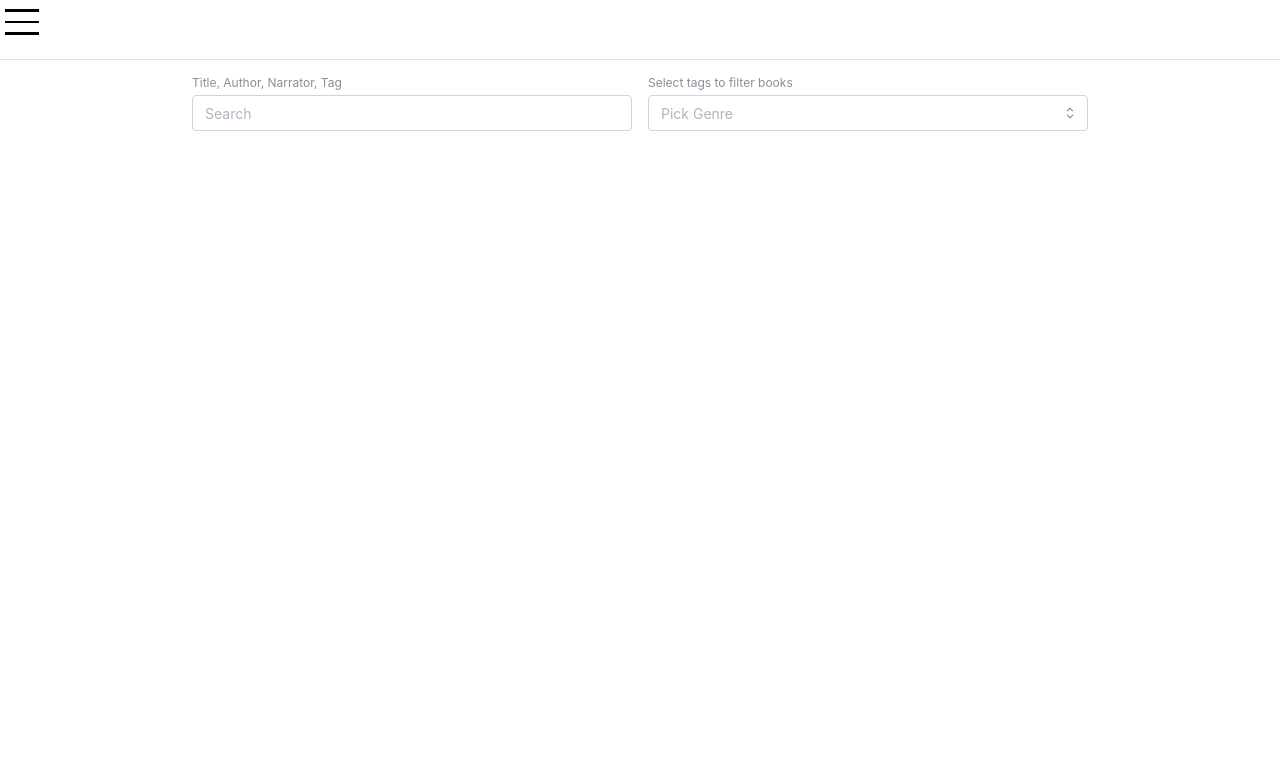
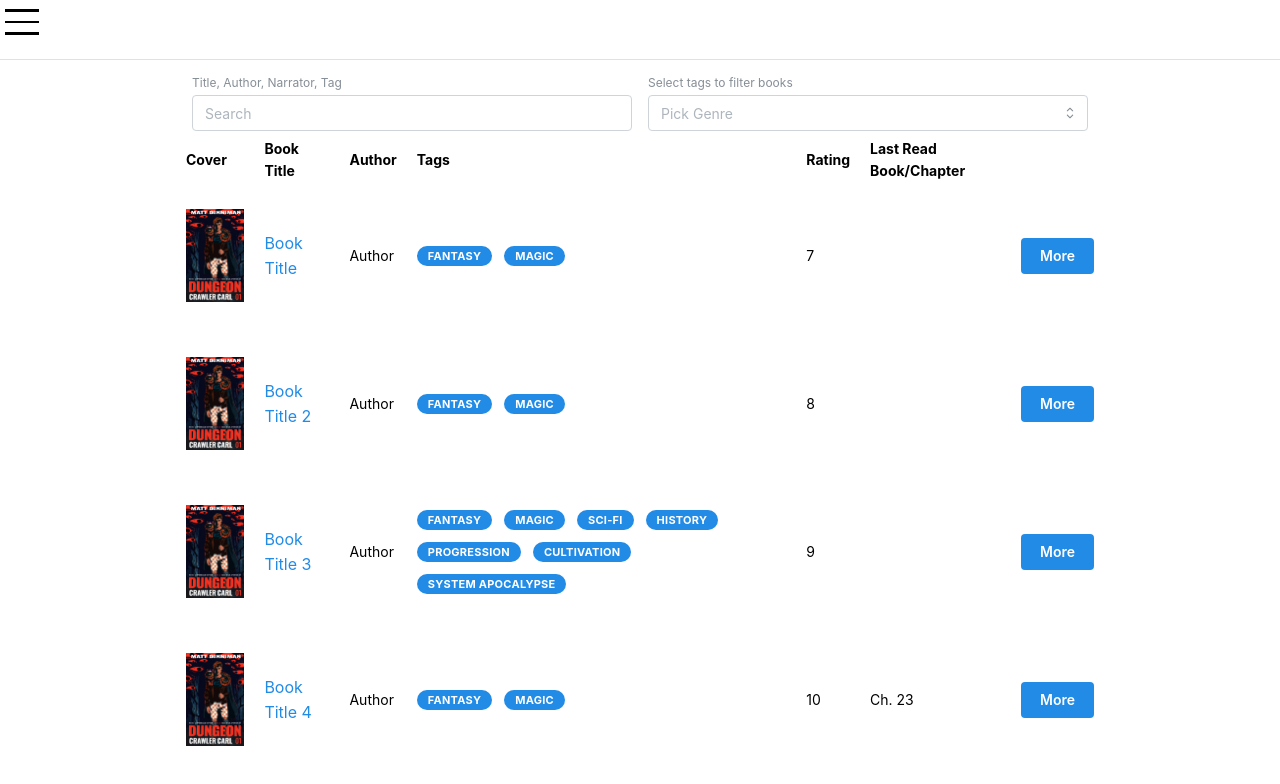
Before and after one commit to KennethWhite/Book-Tracking, a React (Vite) app in the folder BookTracking.Web/: page / in a window 1280 px wide. Shown: the top 784 px of the page. Built offline with nearby package versions, Linux system fonts and the light colour scheme.

Commit message:
Add table for books (#10)
Signed-off-by: Kenny White <kennival@hotmail.com>

```diff
--- a/BookTracking.Web/src/Router.tsx
+++ b/BookTracking.Web/src/Router.tsx
@@ -1,6 +1,6 @@
 import React, { ReactElement } from 'react';
 import { BrowserRouter, Route, Routes } from 'react-router-dom';
-import { Home } from './pages/Home';
+import { Home } from './pages/Home/Home';
 import { Layout } from './pages/Layout';
 import { routes } from './routes';
 
--- a/BookTracking.Web/src/components/SearchBar/SearchBar.tsx
+++ b/BookTracking.Web/src/components/SearchBar/SearchBar.tsx
@@ -8,7 +8,7 @@ interface SearchBarProps {
   currentValue: string;
 }
 
-export function SearchBar({ onSearchChange, onTagsChange, tags, currentValue }: SearchBarProps) {
+export const SearchBar = ({ onSearchChange, onTagsChange, tags, currentValue }: SearchBarProps) => {
   const handleInputChange = (event: ChangeEvent<HTMLInputElement>) => {
     onSearchChange(event.target.value);
   };
@@ -37,4 +37,4 @@ export function SearchBar({ onSearchChange, onTagsChange, tags, currentValue }:
       </Group>
     </Container>
   );
-}
+};
--- /dev/null
+++ b/BookTracking.Web/src/pages/Home/BookTable.css
@@ -0,0 +1,17 @@
+.book-table .row-expanded {
+    max-height: 500px;
+    overflow: hidden;
+    transition: max-height 0.3s ease;
+    pointer-events: none;
+}
+
+.book-table .row-collapsed {
+    max-height: 0;
+    overflow: hidden;
+    transition: max-height 0.3s ease;
+    pointer-events: none;
+}
+
+.book-table .row-collapsed:hover {
+    background-color: inherit;
+}
--- /dev/null
+++ b/BookTracking.Web/src/pages/Home/BookTable.tsx
@@ -0,0 +1,135 @@
+import { Fragment, useCallback, useState } from 'react';
+import { Anchor, Badge, Button, Flex, Image, Table } from '@mantine/core';
+import { Book } from '../../models/Book';
+import { ExpandedBookRow } from './ExpandedBookRow';
+
+import './BookTable.css';
+
+const rowData: Book[] = [
+  {
+    id: '1',
+    authorId: '1',
+    link: new URL('https://www.google.com'),
+    coverImage: './src/assets/testImage.webp',
+    title: 'Book Title',
+    author: 'Author',
+    tags: [
+      { name: 'Fantasy', id: 'fid1', books: [] },
+      { name: 'Magic', id: 'mid1', books: [] },
+    ],
+    rating: 7,
+  },
+  {
+    id: '2',
+    authorId: '2',
+    link: new URL('https://www.google.com'),
+    coverImage: './src/assets/testImage.webp',
+    title: 'Book Title 2',
+    author: 'Author',
+    tags: [
+      { name: 'Fantasy', id: 'fid2', books: [] },
+      { name: 'Magic', id: 'mid2', books: [] },
+    ],
+    rating: 8,
+  },
+  {
+    id: '3',
+    authorId: '3',
+    link: new URL('https://www.google.com'),
+    coverImage: './src/assets/testImage.webp',
+    title: 'Book Title 3',
+    author: 'Author',
+    tags: [
+      { name: 'Fantasy', id: 'fid3', books: [] },
+      { name: 'Magic', id: 'mid3', books: [] },
+      { name: 'Sci-Fi', id: 'sid3', books: [] },
+      { name: 'History', id: 'hid3', books: [] },
+      { name: 'Progression', id: 'pid3', books: [] },
+      { name: 'Cultivation', id: 'cid3', books: [] },
+      { name: 'System Apocalypse', id: 'said3', books: [] },
+    ],
+    rating: 9,
+  },
+  {
+    id: '4',
+    authorId: '4',
+    link: new URL('https://www.google.com'),
+    coverImage: './src/assets/testImage.webp',
+    title: 'Book Title 4',
+    author: 'Author',
+    tags: [
+      { name: 'Fantasy', id: 'fid4', books: [] },
+      { name: 'Magic', id: 'mid4', books: [] },
+    ],
+    rating: 10,
+    lastReadBookOrChapter: 'Ch. 23',
+  },
+];
+
+export const BookTable = () => {
+  const [openedRows, setOpenedRows] = useState<string[]>([]);
+
+  const toggleOpened = useCallback((bookId: string) => {
+    setOpenedRows((prev) =>
+      prev.includes(bookId) ? prev.filter((id) => id !== bookId) : [...prev, bookId]
+    );
+  }, []);
+
+  const rows = rowData.map((book) => (
+    <Fragment key={book.id}>
+      <Table.Tr>
+        <Table.Td>
+          <Image radius="md" src={book.coverImage} h={120} fit="contain" />
+        </Table.Td>
+        <Table.Td>
+          <Anchor href={book.link.href} target="_blank">
+            {book.title}
+          </Anchor>
+        </Table.Td>
+        <Table.Td>{book.author}</Table.Td>
+        <Table.Td>
+          <Flex wrap="wrap" gap="sm">
+            {book.tags.map((tag) => (
+              <Badge key={tag.id} color="blue" variant="filled">
+                {tag.name}
+              </Badge>
+            ))}
+          </Flex>
+        </Table.Td>
+        <Table.Td>{book.rating}</Table.Td>
+        <Table.Td>{book.lastReadBookOrChapter}</Table.Td>
+        <Table.Td>
+          <Button onClick={() => toggleOpened(book.id)}>More</Button>
+        </Table.Td>
+      </Table.Tr>
+      {/*TODO CSS animation*/}
+      <Table.Tr
+      // hidden={!openedRows.includes(index)}
+      >
+        <Table.Td colSpan={6}>
+          <div className={openedRows.includes(book.id) ? 'row-expanded' : 'row-collapsed'}>
+            <ExpandedBookRow book={book} />
+          </div>
+        </Table.Td>
+      </Table.Tr>
+    </Fragment>
+  ));
+
+  return (
+    <div className="book-table">
+      <Table stickyHeader stickyHeaderOffset={60} highlightOnHover withRowBorders={false}>
+        <Table.Thead>
+          <Table.Tr>
+            <Table.Th>Cover</Table.Th>
+            <Table.Th>Book Title</Table.Th>
+            <Table.Th>Author</Table.Th>
+            <Table.Th>Tags</Table.Th>
+            <Table.Th>Rating</Table.Th>
+            <Table.Th>Last Read Book/Chapter</Table.Th>
+          </Table.Tr>
+        </Table.Thead>
+        <Table.Tbody>{rows}</Table.Tbody>
+      </Table>
+    </div>
+  );
+};
--- /dev/null
+++ b/BookTracking.Web/src/pages/Home/ExpandedBookRow.tsx
@@ -0,0 +1,25 @@
+import { ReactNode } from 'react';
+import { Table } from '@mantine/core';
+import { Book } from '../../models/Book';
+
+interface ExpandedBookRowProps {
+  book: Book;
+}
+
+export const ExpandedBookRow = ({ book }: ExpandedBookRowProps): ReactNode => {
+  return (
+    <Table>
+      <Table.Thead>
+        <Table.Tr>
+          <Table.Th>Author</Table.Th>
+          <Table.Th>Link</Table.Th>
+        </Table.Tr>
+      </Table.Thead>
+      <Table.Tbody>
+        <Table.Tr>
+          <Table.Td>{book.author}</Table.Td>
+        </Table.Tr>
+      </Table.Tbody>
+    </Table>
+  );
+};
--- a/BookTracking.Web/src/pages/Home.tsx
+++ b/BookTracking.Web/src/pages/Home/Home.tsx
@@ -1,8 +1,9 @@
 import { useState } from 'react';
 import { Container } from '@mantine/core';
-import { SearchBar } from '../components/SearchBar/SearchBar';
+import { SearchBar } from '../../components/SearchBar/SearchBar';
+import { BookTable } from './BookTable';
 
-export function Home() {
+export const Home = () => {
   /* eslint-disable @typescript-eslint/no-unused-vars */
   const [searchText, setSearchText] = useState('');
   const [selectedTags, setSelectedTags] = useState<string[]>([]);
@@ -25,7 +26,8 @@ export function Home() {
           tags={['Fantasy', 'Sci-Fi', 'Cultivation', 'Magic']}
           currentValue={searchText}
         />
+        <BookTable />
       </Container>
     </>
   );
-}
+};
--- a/BookTracking.Web/src/pages/Layout.tsx
+++ b/BookTracking.Web/src/pages/Layout.tsx
@@ -2,7 +2,7 @@ import { Outlet } from 'react-router-dom';
 import { AppShell, Burger } from '@mantine/core';
 import { useDisclosure } from '@mantine/hooks';
 
-export function Layout() {
+export const Layout = () => {
   const [opened, { toggle }] = useDisclosure();
 
   return (
@@ -27,4 +27,4 @@ export function Layout() {
       </AppShell.Main>
     </AppShell>
   );
-}
+};
```
Also changed, not shown: BookTracking.Web/src/models/Book.ts (+4 -3 lines), BookTracking.Web/src/assets/testImage.webp (added), BookTracking.Web/src/components/Table/Table.tsx (deleted), 1 other file (tests, documents, lock files or other folders).
